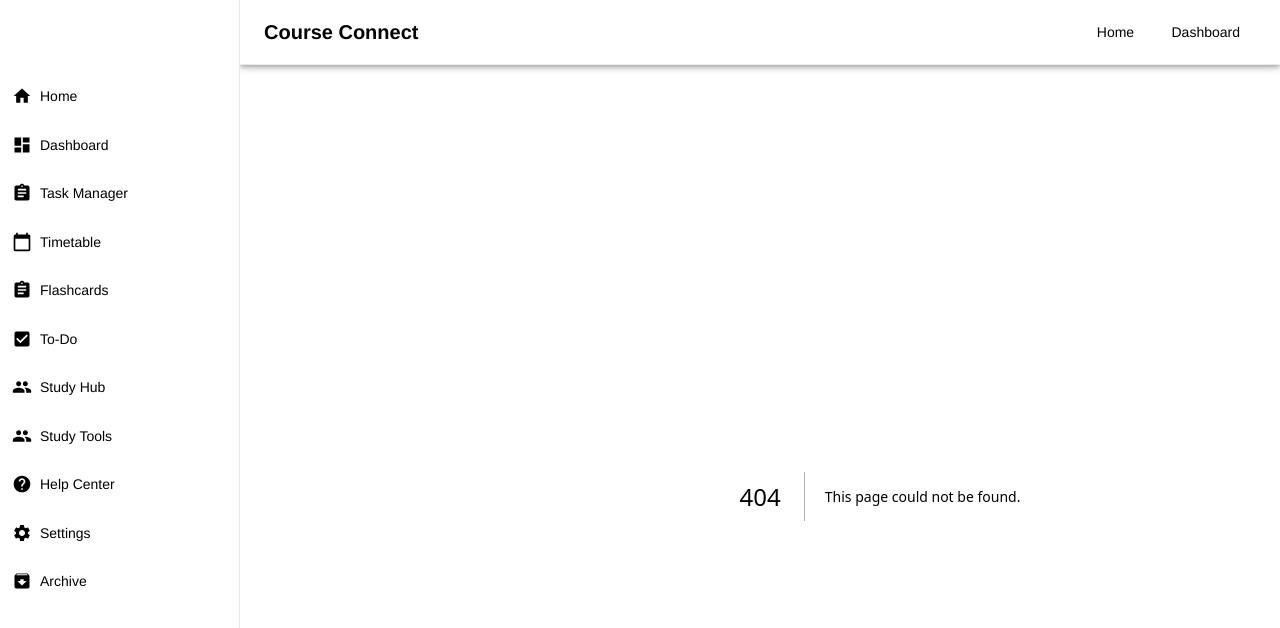
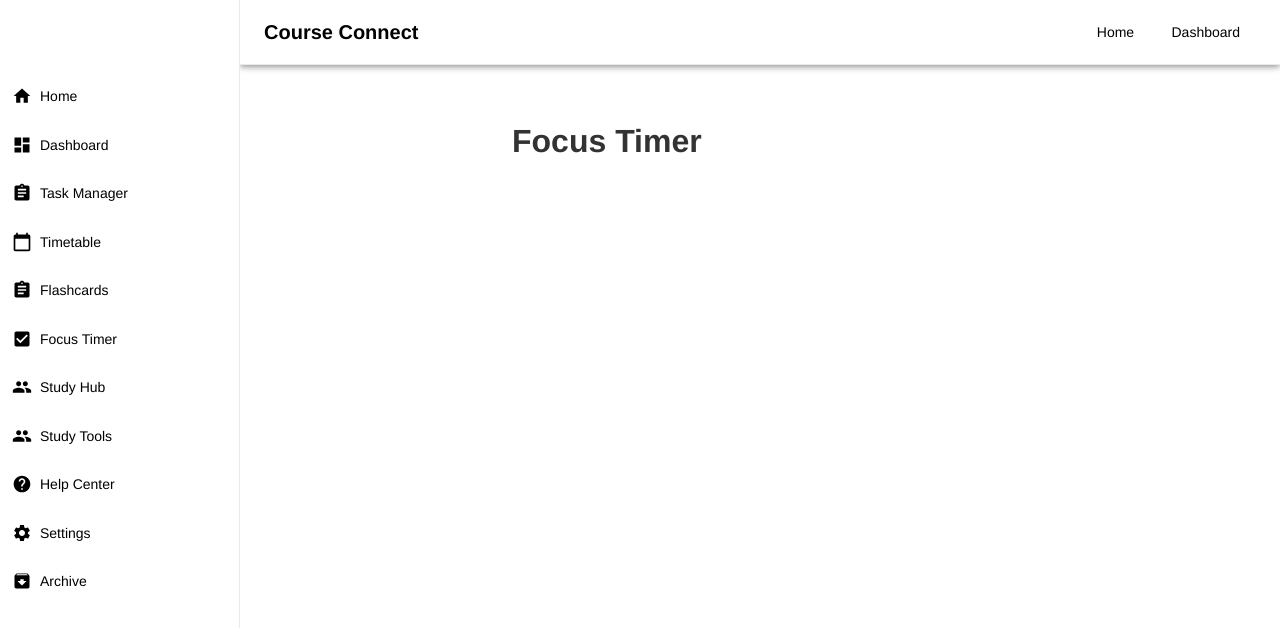
Before and after one commit to CourseConnect-TUDublin/Course-Connect, a Next.js app: page /FocusTimer in a window 1280 px wide. Before the commit this address had no page. Shown: the top 628 px of the page. Built offline with nearby package versions, Linux system fonts and the light colour scheme.

Commit message:
Focus timer code

```diff
--- /dev/null
+++ b/src/app/FocusTimer/page.js
@@ -0,0 +1,10 @@
+import React from 'react';
+
+export default function FocusTimerPage() {
+  return (
+    <main className="container">
+      <h1>Focus Timer</h1>
+      {/* Timer Component */}
+    </main>
+  );
+}
--- a/src/components/Sidebar.js
+++ b/src/components/Sidebar.js
@@ -22,7 +22,7 @@ const sidebarItems = [
   { label: "Task Manager", route: "/TaskManager", icon: <Assignment /> },
   { label: "Timetable", route: "/timetable", icon: <CalendarToday /> },
   { label: "Flashcards", route: "/flashcards", icon: <Assignment /> },
-  { label: "To-Do", route: "/todo", icon: <CheckBox /> },
+  { label: "Focus Timer", route: "/FocusTimer", icon: <CheckBox /> },
   // Direct Study Hub link
   { label: "Study Hub", route: "/studyhub", icon: <People /> },
   // Optional nested dropdown for study-specific subpages
```
